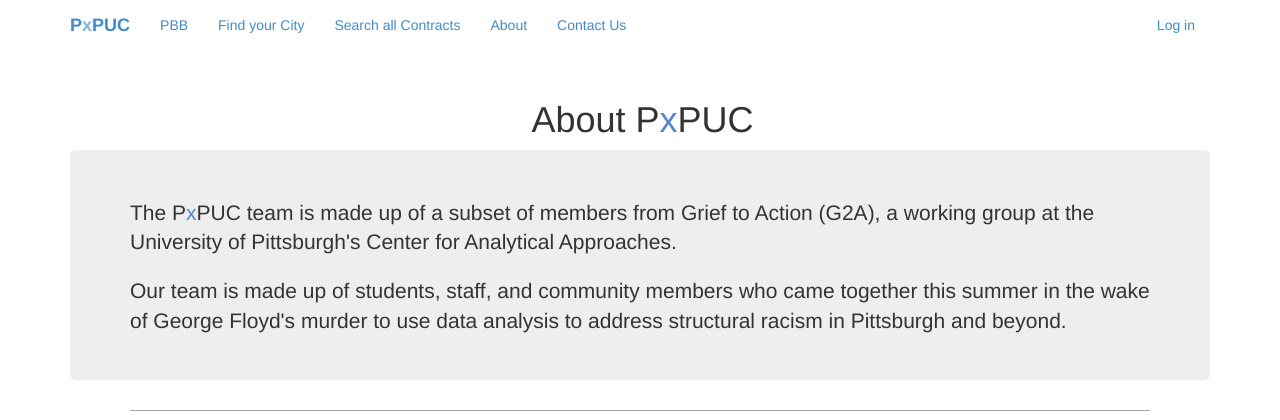
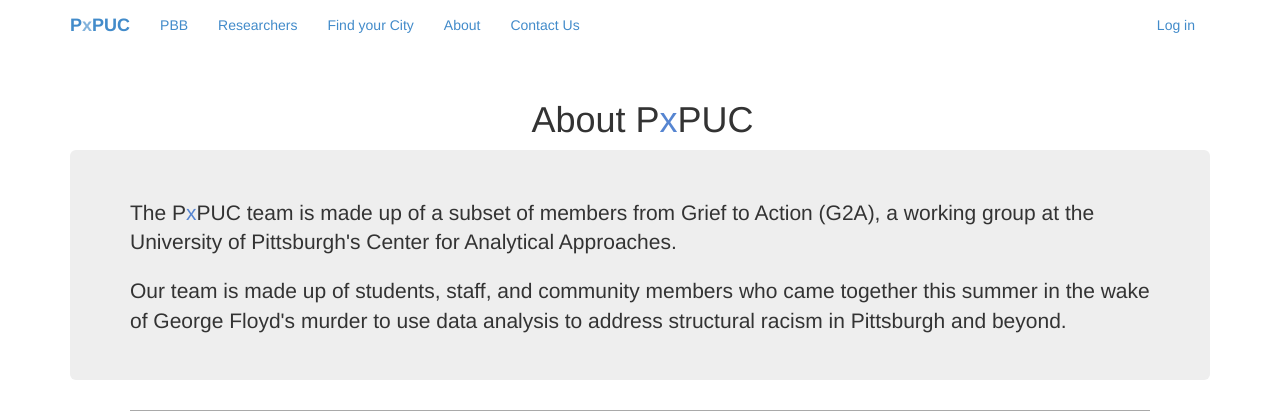
Before and after one commit to CAASI-G2A/g2a-website, a Django app: page /about/ in a window 1280 px wide. Shown: the top 420 px of the page. Run offline with Django 3.2, Linux system fonts and the light colour scheme; some libraries are stand-ins or nearby versions.

Commit message:
Update layout.html

```diff
--- a/PPUC/app/templates/app/layout.html
+++ b/PPUC/app/templates/app/layout.html
@@ -25,8 +25,8 @@
             <div class="navbar-collapse collapse">
                 <ul class ="nav navbar-nav">
                     <li><a href="{% url 'PBB/' %}">PBB</a></li>
+                    <li><a href="{% url 'researchers' %}">Researchers</a></li>
                     <li><a id="lk1" href="{% url 'search' %}">Find your City</a></li>
-                    <li><a href="{% url 'search_contract' %}">Search all Contracts</a></li>
                     <li><a href="{% url 'about' %}">About</a></li>
                     <li><a href="{% url 'contact' %}">Contact Us</a></li>
                 </ul>
```
